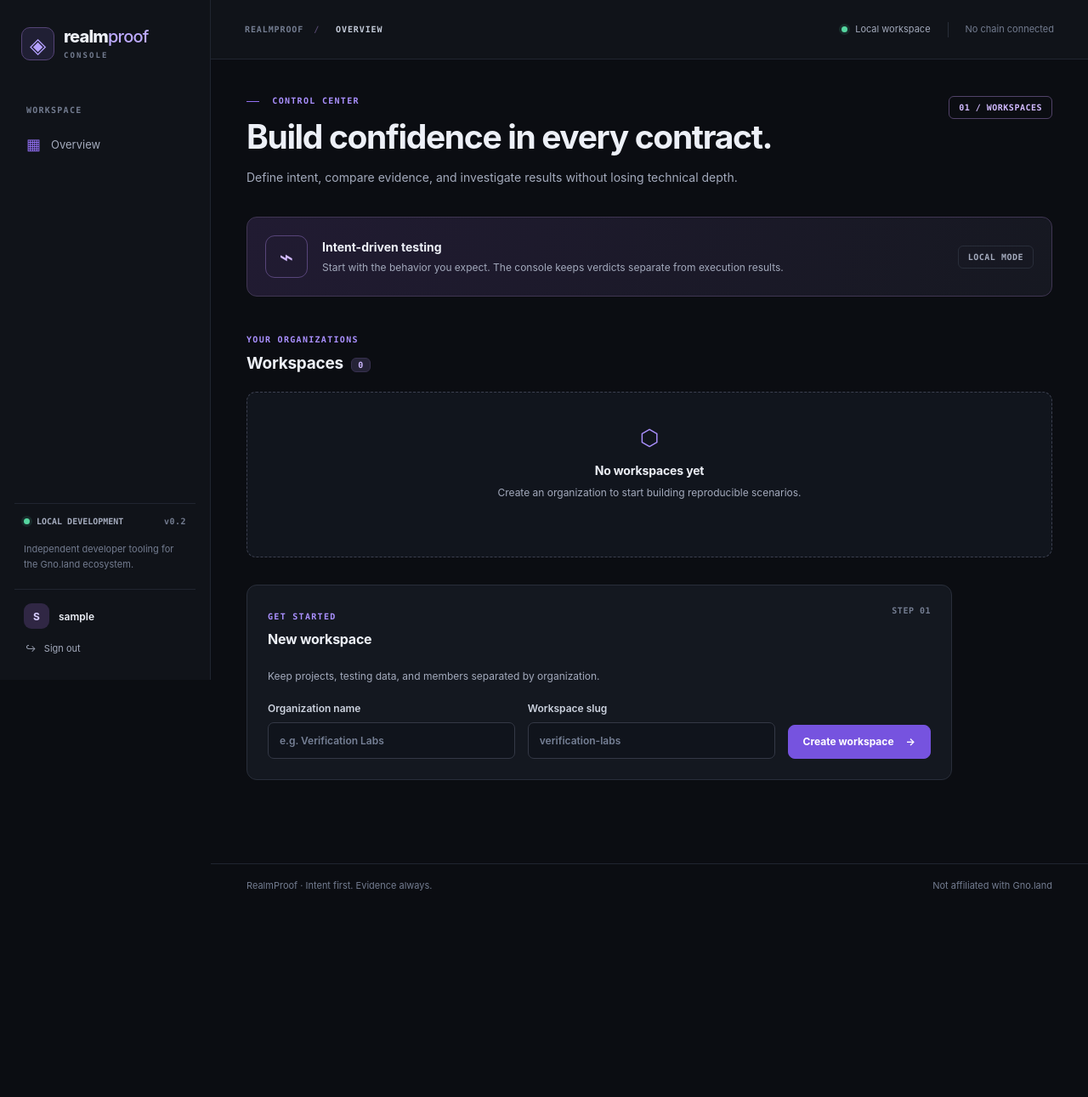
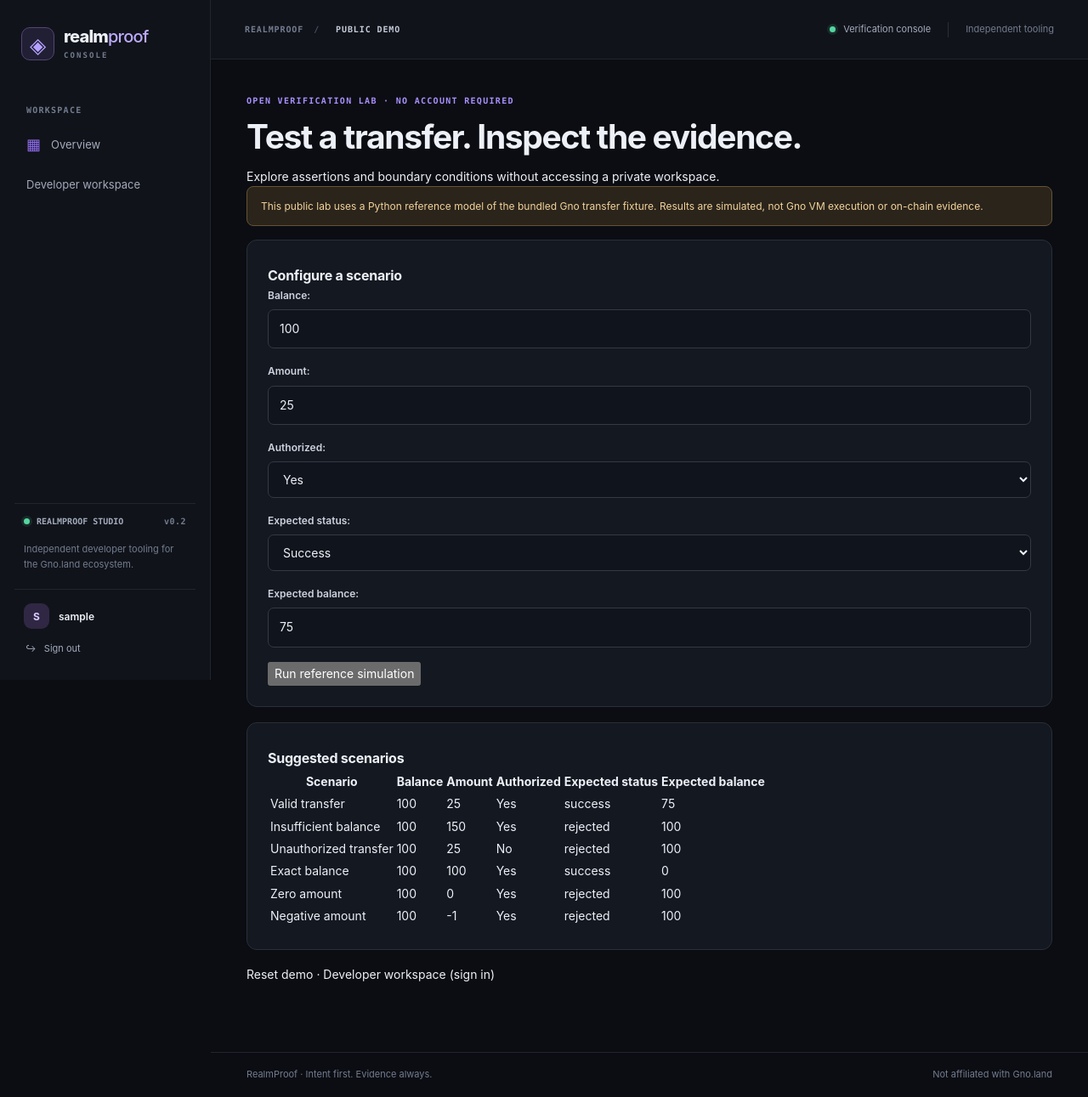
Before and after one commit to helijunior4545-glitch/RealmProof, a Django app: page /studio/ in a window 1280 px wide. Shown: the whole page at 85% size. Before the commit the page ends 1048 px from the top, so only its background shows below. Run offline with Django 5.2, Linux system fonts and the light colour scheme; the visitor is signed in with stand-in values (Sample User, id 1); data that the repository does not hold is empty; parts of the project's set-up code (start-up, migrations or seed data) failed here and were passed over.

Commit message:
feat: public account-free reference lab with protected developer workspaces

```diff
--- a/realmproof/urls.py
+++ b/realmproof/urls.py
@@ -7,6 +7,6 @@ urlpatterns = [
     path("admin/", admin.site.urls),
     path("accounts/login/", auth_views.LoginView.as_view(template_name="studio/login.html"), name="login"),
     path("accounts/logout/", auth_views.LogoutView.as_view(), name="logout"),
-    path("", RedirectView.as_view(pattern_name="studio:dashboard", permanent=False)),
+    path("", RedirectView.as_view(pattern_name="studio:public_demo", permanent=False)),
     path("studio/", include("studio.urls")),
 ]
--- /dev/null
+++ b/studio/public_demo.py
@@ -0,0 +1,25 @@
+from django import forms
+from django.shortcuts import render
+from django.views.decorators.http import require_http_methods
+from .engine import CASES
+
+class DemoForm(forms.Form):
+    balance = forms.IntegerField(min_value=0, max_value=10**12, initial=100)
+    amount = forms.IntegerField(min_value=-10**12, max_value=10**12, initial=25)
+    authorized = forms.TypedChoiceField(choices=[("yes","Yes"),("no","No")], coerce=lambda v: v == "yes", initial="yes")
+    expected_status = forms.ChoiceField(choices=[("success","Success"),("rejected","Rejected")], initial="success")
+    expected_balance = forms.IntegerField(min_value=0, max_value=10**12, initial=75)
+
+@require_http_methods(["GET", "POST"])
+def home(request):
+    form = DemoForm(request.POST if request.method == "POST" else None)
+    result = None
+    if request.method == "POST" and form.is_valid():
+        d = form.cleaned_data
+        accepted = d["authorized"] and 0 < d["amount"] <= d["balance"]
+        observed = {"status": "success" if accepted else "rejected", "balance": d["balance"] - d["amount"] if accepted else d["balance"]}
+        expected = {"status": d["expected_status"], "balance": d["expected_balance"]}
+        result = {"observed": observed, "expected": expected, "passed": observed == expected}
+    response = render(request, "studio/public_demo.html", {"form": form, "result": result, "cases": CASES})
+    response["Cache-Control"] = "no-store"
+    return response
--- a/studio/templates/studio/base.html
+++ b/studio/templates/studio/base.html
@@ -13,18 +13,19 @@
 <body>
   <div class="app-shell">
     <aside class="sidebar" aria-label="Main navigation">
-      <a class="brand" href="{% url 'studio:dashboard' %}" aria-label="RealmProof home">
+      <a class="brand" href="{% url 'studio:public_demo' %}" aria-label="RealmProof home">
         <span class="brand-icon" aria-hidden="true">◈</span>
         <span class="brand-name">realm<span>proof</span><small>CONSOLE</small></span>
       </a>
       <div class="nav-group-label">WORKSPACE</div>
-      <a class="nav-link" href="{% url 'studio:dashboard' %}"><span aria-hidden="true">▦</span> Overview</a>
+      <a class="nav-link" href="{% url 'studio:public_demo' %}"><span aria-hidden="true">▦</span> Overview</a>
+      {% if user.is_authenticated %}<a class="nav-link" href="{% url 'studio:dashboard' %}">Developer workspace</a>{% endif %}
       {% if member %}
       <div class="nav-group-label nav-group-gap">ACTIVE ORGANIZATION</div>
       <a class="nav-link" href="{% url 'studio:organization' member.organization.slug %}"><span aria-hidden="true">⬡</span> {{ member.organization.name|truncatechars:19 }}</a>
       {% endif %}
       <div class="sidebar-bottom">
-        <div class="sidebar-meta"><span class="status-dot"></span> LOCAL DEVELOPMENT <span class="muted-tag">v0.2</span></div>
+        <div class="sidebar-meta"><span class="status-dot"></span> REALMPROOF STUDIO <span class="muted-tag">v0.2</span></div>
         <div class="sidebar-note">Independent developer tooling for the Gno.land ecosystem.</div>
         {% if user.is_authenticated %}
           <div class="account-box"><span class="avatar">{{ user.username|slice:":1"|upper }}</span><span class="account-name">{{ user.username }}</span></div>
@@ -36,9 +37,9 @@
       <header class="topbar">
         <div class="topbar-location"><span class="topbar-prefix">REALMPROOF</span><span class="topbar-slash">/</span> {% block context_label %}CONSOLE{% endblock %}</div>
         <div class="topbar-right">
-          <span class="connection"><span class="status-dot"></span> Local workspace</span>
+          <span class="connection"><span class="status-dot"></span> Verification console</span>
           <span class="topbar-divider"></span>
-          <span class="topbar-security">No chain connected</span>
+          <span class="topbar-security">Independent tooling</span>
         </div>
       </header>
       <main class="content" id="main-content">
--- /dev/null
+++ b/studio/templates/studio/public_demo.html
@@ -0,0 +1,22 @@
+{% extends "studio/base.html" %}
+{% block title %}Interactive demo{% endblock %}
+{% block context_label %}PUBLIC DEMO{% endblock %}
+{% block content %}
+<p class="eyebrow">OPEN VERIFICATION LAB · NO ACCOUNT REQUIRED</p>
+<h1>Test a transfer. Inspect the evidence.</h1>
+<p>Explore assertions and boundary conditions without accessing a private workspace.</p>
+<div class="notice">This public lab uses a Python reference model of the bundled Gno transfer fixture. Results are simulated, not Gno VM execution or on-chain evidence.</div>
+<div class="panel">
+<h2>Configure a scenario</h2>
+<form method="post">{% csrf_token %}{{ form.as_p }}<button class="btn btn-primary" type="submit">Run reference simulation</button></form>
+</div>
+{% if result %}
+<div class="panel" role="status"><h2>{% if result.passed %}PASS{% else %}FAIL{% endif %} · Reference simulation</h2>
+<table><thead><tr><th>Assertion</th><th>Expected</th><th>Observed</th></tr></thead><tbody>
+<tr><td>Status</td><td>{{ result.expected.status }}</td><td>{{ result.observed.status }}</td></tr>
+<tr><td>Balance</td><td>{{ result.expected.balance }}</td><td>{{ result.observed.balance }}</td></tr>
+</tbody></table><p>Verified on-chain: No</p></div>
+{% endif %}
+<div class="panel"><h2>Suggested scenarios</h2><table><thead><tr><th>Scenario</th><th>Balance</th><th>Amount</th><th>Authorized</th><th>Expected status</th><th>Expected balance</th></tr></thead><tbody>{% for name,family,balance,amount,authorized,status,final in cases %}<tr><td>{{ name }}</td><td>{{ balance }}</td><td>{{ amount }}</td><td>{{ authorized|yesno:"Yes,No" }}</td><td>{{ status }}</td><td>{{ final }}</td></tr>{% endfor %}</tbody></table></div>
+<p><a href="{% url 'studio:public_demo' %}">Reset demo</a> · <a href="{% url 'studio:dashboard' %}">Developer workspace (sign in)</a></p>
+{% endblock %}
--- a/studio/urls.py
+++ b/studio/urls.py
@@ -1,9 +1,10 @@
 from django.urls import path
-from . import views, review, suites, builder
+from . import views, review, suites, builder, public_demo
 
 app_name = "studio"
 urlpatterns = [
-    path("", views.dashboard, name="dashboard"),
+    path("", public_demo.home, name="public_demo"),
+    path("workspace/", views.dashboard, name="dashboard"),
     path("organizations/new/", views.create_organization, name="create_organization"),
     path("organizations/<slug:slug>/", views.organization, name="organization"),
     path("organizations/<slug:slug>/projects/new/", views.create_project, name="create_project"),
```
Also changed, not shown: studio/test_public_demo.py (added, +15 -0 lines).
